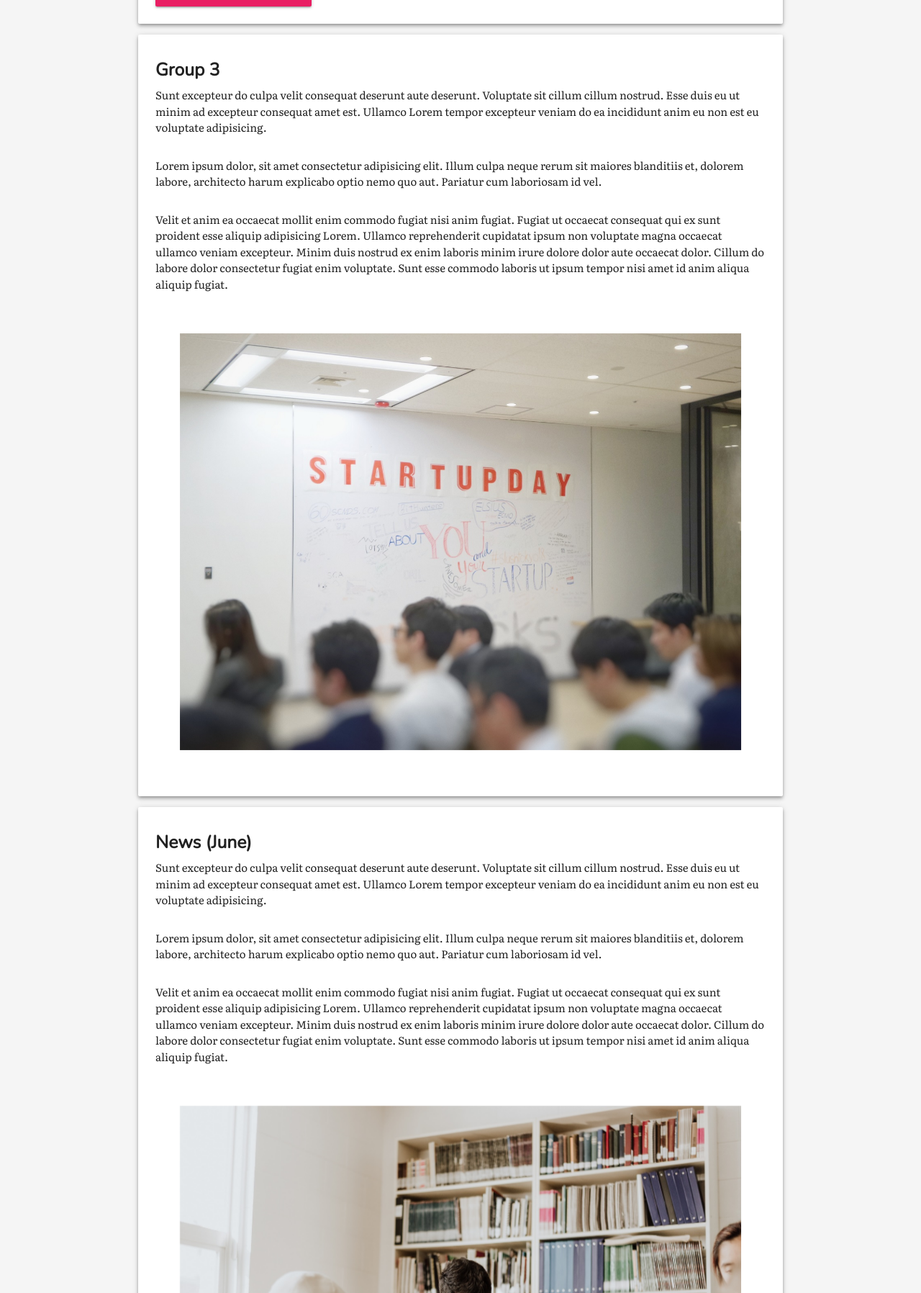
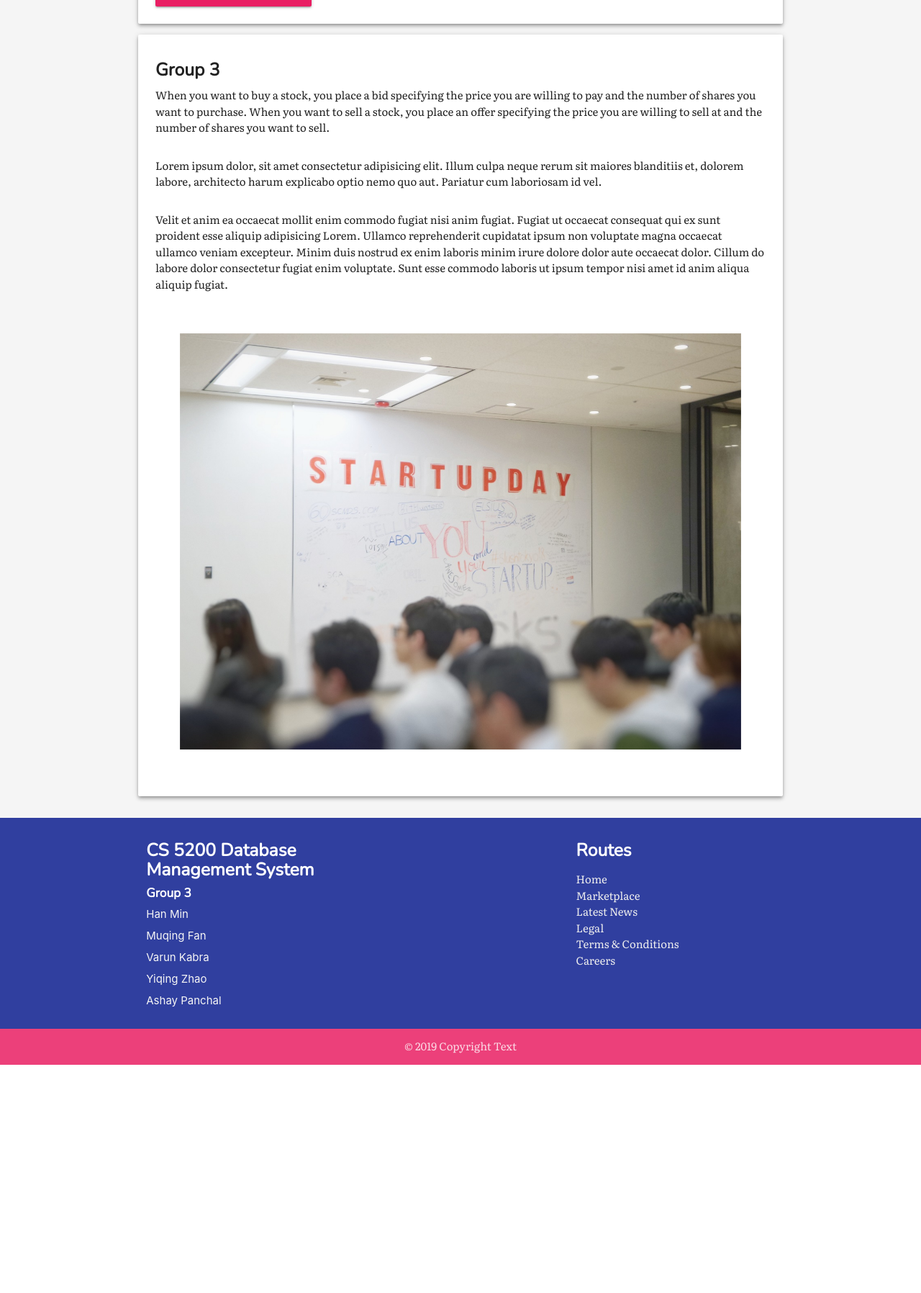
Before and after one commit to Ashay1301/BiddingSystem, a Django app: template templates/home.html in a window 1280 px wide. Shown: the part 772-2568 px from the top of the page at 72% size. After the commit the page ends 2251 px from the top, so only its background shows below. Run offline with Django 3.2, Linux system fonts and the light colour scheme; the template is opened without the code that fills it, so the values that code supplies are empty; some libraries are stand-ins or nearby versions.

Commit message:
homepage

```diff
--- a/templates/home.html
+++ b/templates/home.html
@@ -31,8 +31,11 @@
                 <h5>
                     Group 3
                 </h5>
-                <p class="custom-font-1">Sunt excepteur do culpa velit consequat deserunt aute deserunt. Voluptate sit cillum cillum nostrud. Esse duis eu ut minim ad excepteur consequat amet est. Ullamco Lorem tempor excepteur veniam do ea incididunt anim eu non est eu voluptate
-                    adipisicing.</p>
+                <p class="custom-font-1">When you want to buy a stock, you place a bid specifying the price you are willing to
+                    pay and the number of shares you want to purchase. When you want to sell a stock,
+                    you place an offer specifying the price you are willing to sell at and the number of shares you want to sell.
+
+                </p>
                 <p class="custom-font-1"><br>Lorem ipsum dolor, sit amet consectetur adipisicing elit. Illum culpa neque rerum sit maiores blanditiis et, dolorem labore, architecto harum explicabo optio nemo quo aut. Pariatur cum laboriosam id vel.</p>
                 <p class="custom-font-1"><br>Velit et anim ea occaecat mollit enim commodo fugiat nisi anim fugiat. Fugiat ut occaecat consequat qui ex sunt proident esse aliquip adipisicing Lorem. Ullamco reprehenderit cupidatat ipsum non voluptate magna occaecat ullamco veniam
                     excepteur. Minim duis nostrud ex enim laboris minim irure dolore dolor aute occaecat dolor. Cillum do labore dolor consectetur fugiat enim voluptate. Sunt esse commodo laboris ut ipsum tempor nisi amet id anim aliqua aliquip fugiat.</p>
@@ -40,7 +43,7 @@
             </div>
         </div>
 
-        <div class="card z-depth-2">
+        <!-- <div class="card z-depth-2">
             <div class="card-content">
                 <h5>
                     News (June)
@@ -66,7 +69,7 @@
                     excepteur. Minim duis nostrud ex enim laboris minim irure dolore dolor aute occaecat dolor. Cillum do labore dolor consectetur fugiat enim voluptate. Sunt esse commodo laboris ut ipsum tempor nisi amet id anim aliqua aliquip fugiat.</p>
                 <img class="responsive-img fade-in" src="{% static 'lycs-architecture-744230-unsplash.jpg' %}" alt="">
             </div>
-        </div>
+        </div> -->
 
     </section>
 </section>
```
